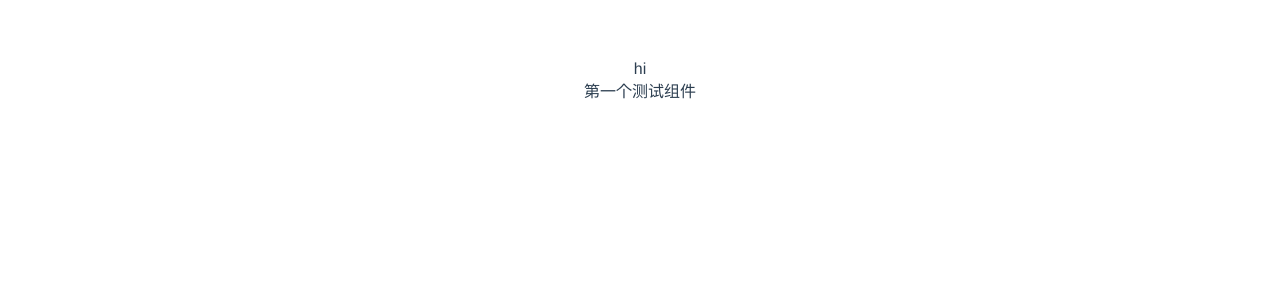
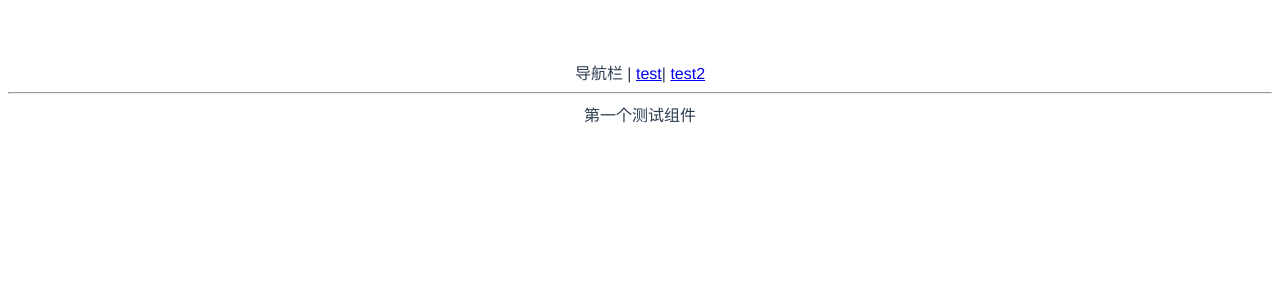
Before and after one commit to Suizhazha/wuhu-ui-1, a Vue app: page /#/ in a window 1280 px wide. Shown: the top 300 px of the page. Built offline with nearby package versions, Linux system fonts and the light colour scheme.

Commit message:
初始化vue-routervue-router

```diff
--- a/src/App.vue
+++ b/src/App.vue
@@ -1,15 +1,16 @@
 <template>
-  <div>hi</div>
-  <test />
+  <div>
+    导航栏
+    |
+    <router-link to="/">test</router-link>|
+    <router-link to="/xxx">test2</router-link>
+  </div>
+  <hr />
+  <router-view />
 </template>
 
 <script>
-import test from "./components/test.vue";
-
 export default {
   name: "App",
-  components: {
-    test,
-  },
 };
 </script>
--- /dev/null
+++ b/src/components/test2.vue
@@ -0,0 +1,3 @@
+<template>
+  <div>第二个组件</div>
+</template>
```
Also changed, not shown: src/main.ts (+13 -2 lines).
